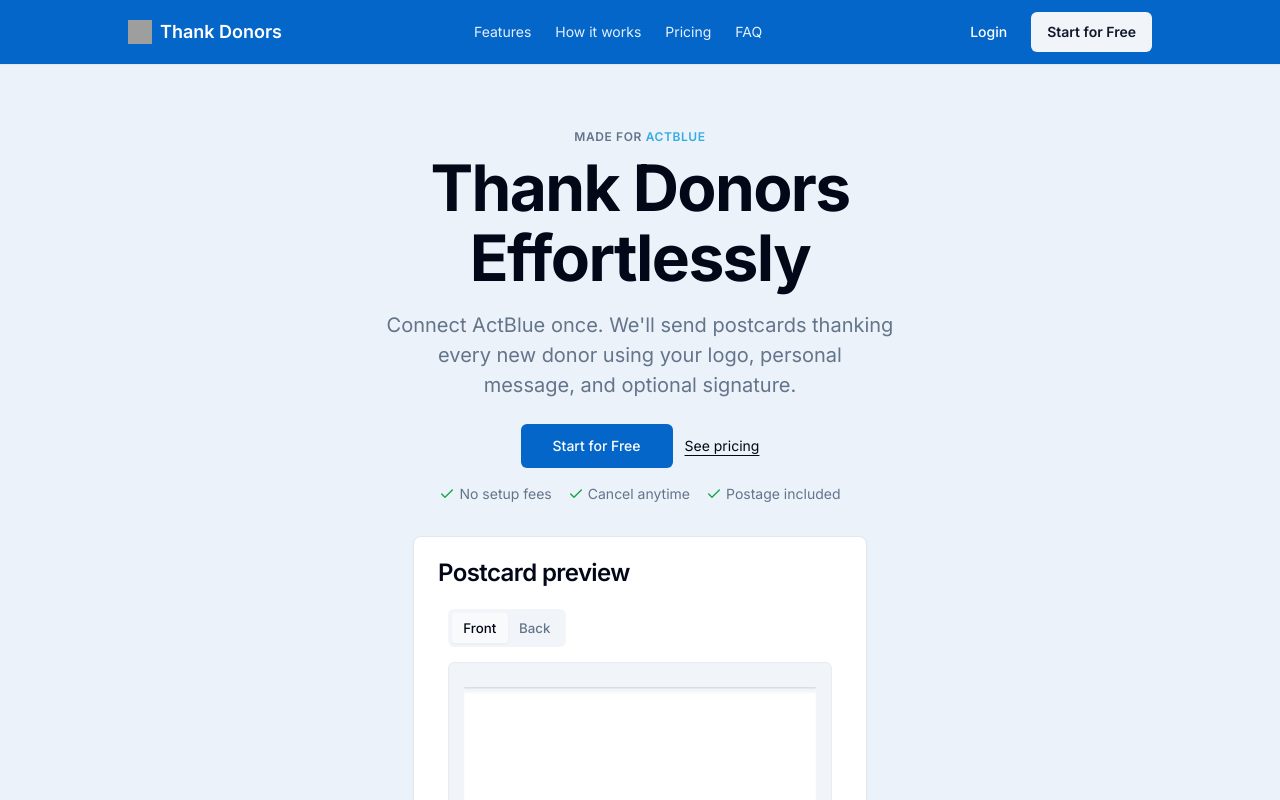
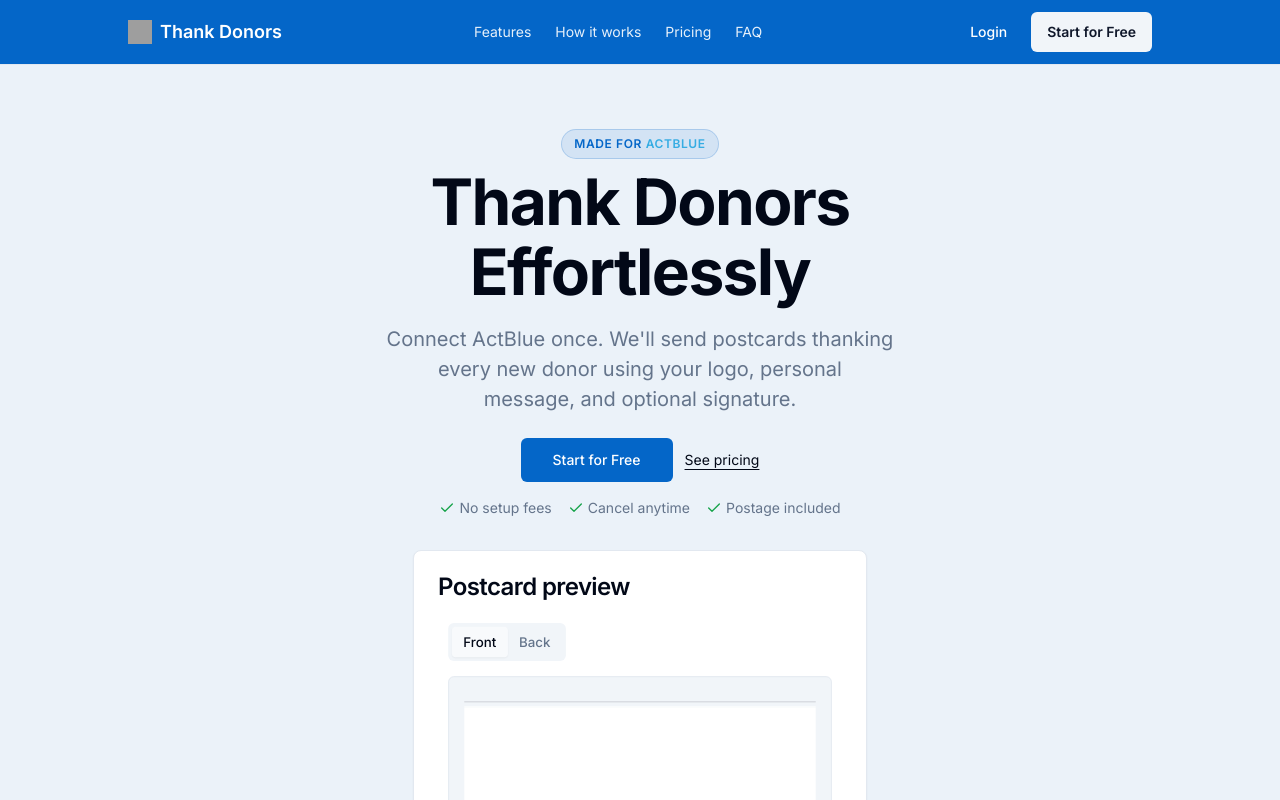
Before and after one commit to kampeynco/setup-flow-buddy, a React (Vite) app: page / in a window 1280 px wide. Shown: the top 800 px of the page. Built offline with nearby package versions, Linux system fonts and the light colour scheme; grey boxes are pictures that could not be loaded.

Commit message:
Add pill style to preheadline
Style the preheadline as a pill with text in `src/pages/Home.tsx`.

```diff
--- a/src/pages/Home.tsx
+++ b/src/pages/Home.tsx
@@ -129,7 +129,9 @@ export default function Home() {
         <section className="border-b bg-primary/5">
           <div className="mx-auto max-w-[1024px] px-4 sm:px-6 lg:px-0 py-12 sm:py-16 flex flex-col items-center gap-8">
             <div className="text-center">
-              <p className="text-xs font-semibold uppercase tracking-wider text-muted-foreground">Made for <span className="text-actblue">ActBlue</span></p>
+              <div className="inline-flex items-center px-3 py-1.5 rounded-full bg-primary/10 border border-primary/20">
+                <span className="text-xs font-semibold uppercase tracking-wider text-primary">Made for <span className="text-actblue">ActBlue</span></span>
+              </div>
               <h1 className="mt-2 text-[64px] font-bold tracking-tight leading-[1.1]">Thank Donors<br />Effortlessly</h1>
               <p className="mt-4 text-[20px] text-muted-foreground max-w-prose mx-auto">
                 Connect ActBlue once. We'll send postcards thanking<br />every new donor using your logo, personal<br />message, and optional signature.
```
